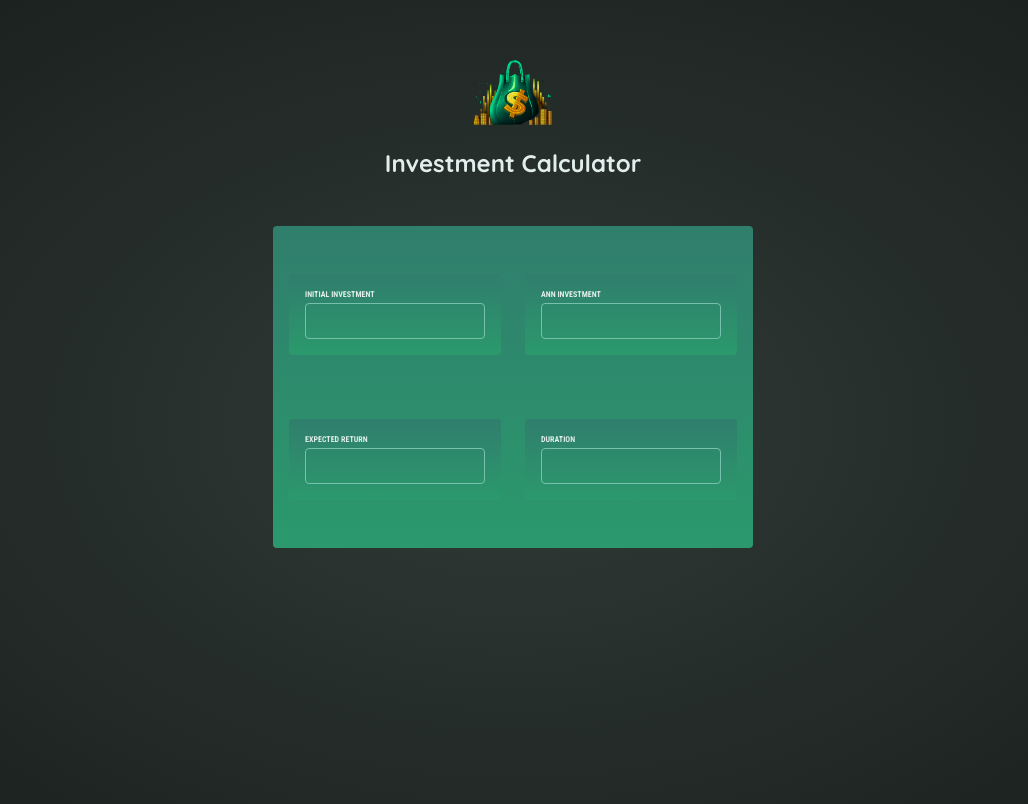
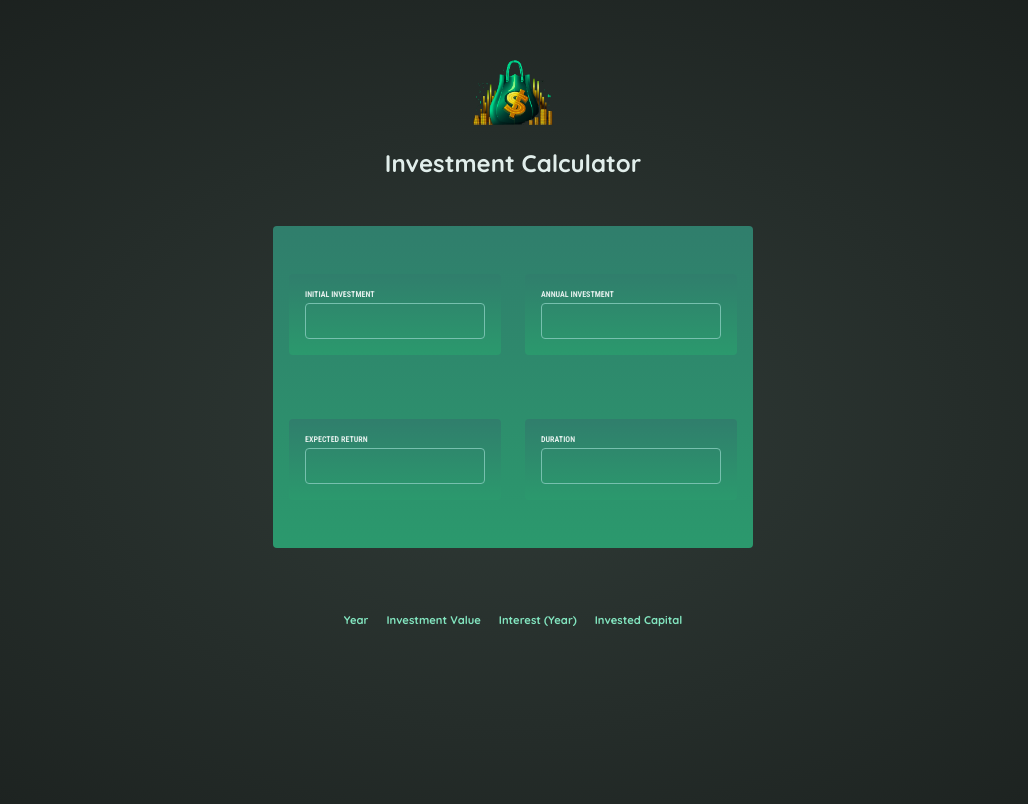
Before and after one commit to ShahafPinto/investment-calculator, a React (Vite) app: page / in a window 1280 px wide. Shown: the top 804 px of the page, without its empty margins (127-1155 px from the left). Built offline with nearby package versions, Linux system fonts and the light colour scheme.

Commit message:
added Table component

```diff
--- a/src/App.jsx
+++ b/src/App.jsx
@@ -1,14 +1,39 @@
 import Header from "./components/Header";
+import Table from "./components/Table";
 import UserInputs from "./components/UserInputs";
+import React, { useState } from "react";
+import { calculateInvestmentResults } from "./util/investment.js";
 
 function App() {
+  const initialTable = {
+    initialInvestment: undefined,
+    annualInvestment: undefined,
+    expectedReturn: undefined,
+    duration: undefined,
+  };
+
+  const [tableData, setTableData] = useState([]);
+  console.log("table data:", tableData);
+
+  function getData() {
+    if (
+      initialTable.initialInvestment &&
+      initialTable.annualInvestment &&
+      initialTable.expectedReturn &&
+      initialTable.duration
+    ) {
+      const newTableData = calculateInvestmentResults(initialTable);
+      setTableData(newTableData);
+    }
+  }
+
   return (
     <div>
       <Header />
-      <UserInputs />
+      <UserInputs initialTable={initialTable} getData={getData} />
+      <Table tableData={tableData} />
     </div>
-
-  )
+  );
 }
 
-export default App
+export default App;
--- /dev/null
+++ b/src/components/Table.jsx
@@ -0,0 +1,41 @@
+import React from "react";
+// import {calculateInvestmentResults} from '../util/investment.js'
+
+export default function Table({ tableData }) {
+  console.log(tableData);
+  let initialTable = [
+    {
+      year: undefined,
+      valueEndOfYear: undefined,
+      interest: undefined,
+      annualInvestment: undefined,
+    },
+  ];
+
+  // if(tableData.year){
+  //     initialTable = tableData
+  // }
+
+  return (
+    <table id="result">
+      <thead>
+        <tr>
+          <th>Year</th>
+          <th>Investment Value</th>
+          <th>Interest (Year)</th>
+          {/* <th>Total Interest</th> */}
+          <th>Invested Capital</th>
+        </tr>
+      </thead>
+      {tableData.map((row) => {
+        // {console.log('here')}
+        <tr>
+          <td>{row.year}hi</td>
+          <td>{row.valueEndOfYear}fff</td>
+          <td>{row.interest}fff</td>
+          <td>{row.annualInvestment}fff</td>
+        </tr>;
+      })}
+    </table>
+  );
+}
--- a/src/components/UserInputs.jsx
+++ b/src/components/UserInputs.jsx
@@ -1,39 +1,69 @@
-import React from 'react'
+import React from "react";
 
-export default function UserInputs() {
+export default function UserInputs({ initialTable, getData }) {
+  function handleInitialChange(event) {
+    initialTable.initialInvestment = event.target.value;
+    getData();
+  }
+  function handleAnnualChange(event) {
+    initialTable.annualInvestment = event.target.value;
+    getData();
+  }
+  function handleReturnChange(event) {
+    initialTable.expectedReturn = event.target.value;
+    getData();
+  }
+  function handleDurationChange(event) {
+    initialTable.duration = event.target.value;
+    getData();
+  }
+
   return (
-    <div id='user-input' >
-        <div className='input-group' >
-            <p id='user-input'>
-                <label >
-                    INITIAL INVESTMENT
-                </label>
-                <input type='number' min='0' step='1' required />
+    <div id="user-input">
+      <div className="input-group">
+        <p id="user-input">
+          <label>INITIAL INVESTMENT</label>
+          <input
+            onChange={handleInitialChange}
+            type="number"
+            min="0"
+            step="1"
+            required
+          />
         </p>
-            <p id='user-input'>
-                <label>
-                    ANN INVESTMENT
-                </label>
-                <input type='number' min='0' step='1' required />
+        <p id="user-input">
+          <label>ANNUAL INVESTMENT</label>
+          <input
+            onChange={handleAnnualChange}
+            type="number"
+            min="0"
+            step="1"
+            required
+          />
         </p>
-
       </div>
-        <div className='input-group'>
-            <p id='user-input'>
-                <label>
-                    EXPECTED RETURN
-                </label>
-                <input type='number' min='0' step='1' required />
+      <div className="input-group">
+        <p id="user-input">
+          <label>EXPECTED RETURN</label>
+          <input
+            onChange={handleReturnChange}
+            type="number"
+            min="0"
+            step="1"
+            required
+          />
         </p>
-            <p id='user-input'>
-                <label>
-                    DURATION
-                </label>
-                <input type='number' min='0' step='1' required />
+        <p id="user-input">
+          <label>DURATION</label>
+          <input
+            onChange={handleDurationChange}
+            type="number"
+            min="0"
+            step="1"
+            required
+          />
         </p>
       </div>
     </div>
-
-
-  )
+  );
 }
```
Also changed, not shown: src/util/investment.js (+3 -4 lines). Lines whose indentation alone changed are shown as unchanged.
